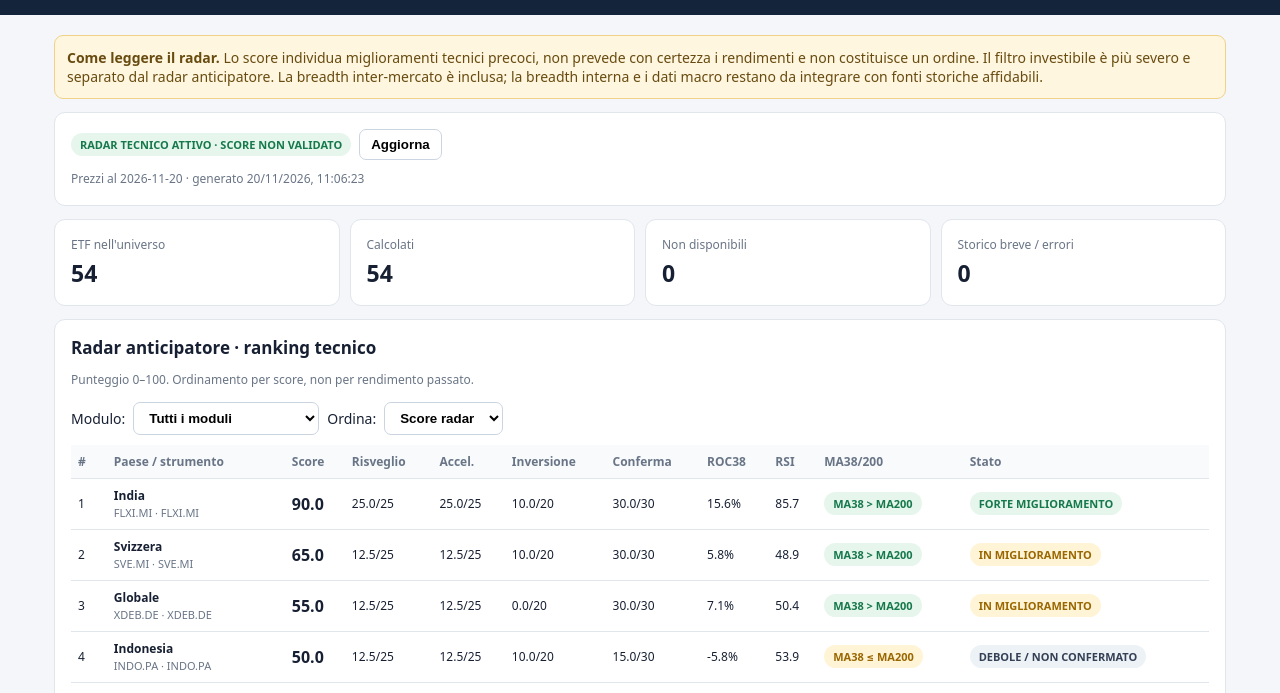
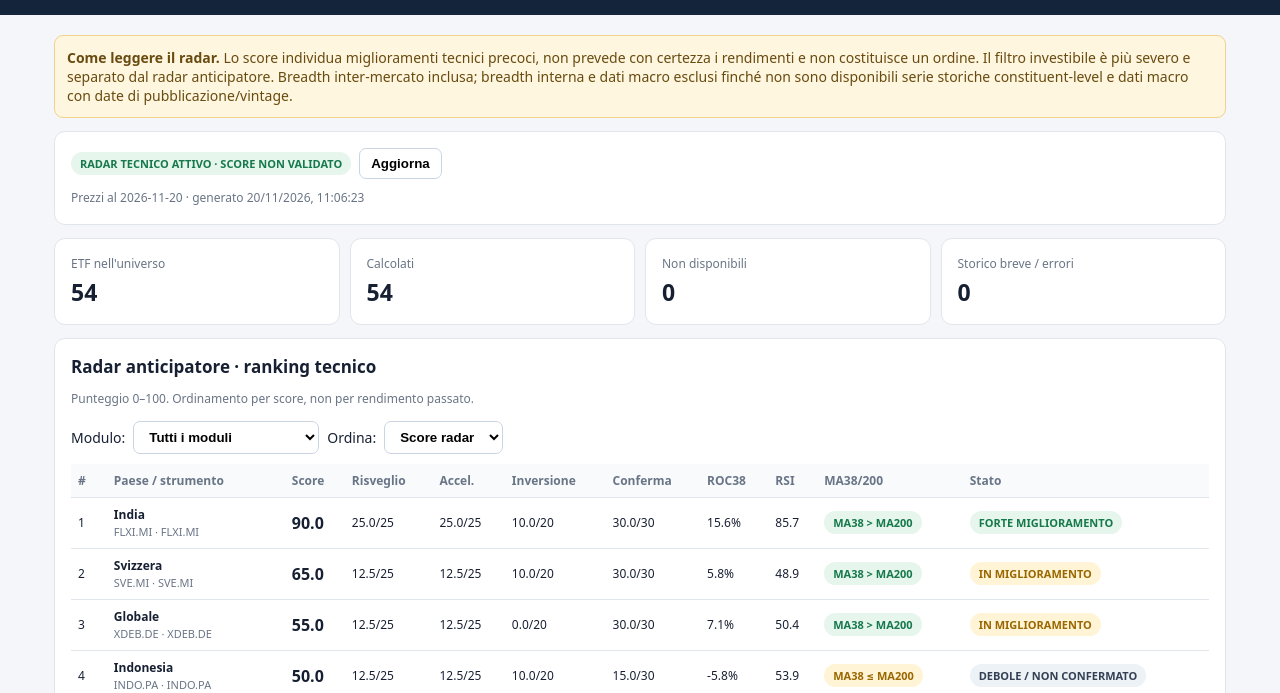
Before and after one commit to Giorgiogoldoni/geografiachatgpt, a plain HTML site: page radar-predittivo.html in a window 1280 px wide. Shown: the part 70-763 px from the top of the page. Drawn offline with Linux system fonts and the light colour scheme.

Commit message:
Clarify forward return labels and data limitations

```diff
--- a/radar-predittivo.html
+++ b/radar-predittivo.html
@@ -18,7 +18,7 @@ h1{font-size:21px;margin:0}h2{font-size:17px;margin:0 0 10px}.muted{color:var(--
 </style></head><body>
 <header><div><h1>🔭 RADAR PREDITTIVO</h1><div style="font-size:12px;color:#c7d3e2;margin-top:4px">GeografiaChatGPT · modulo tecnico indipendente</div></div><nav><a class="headlink" href="./index.html">← Torna a GeografiaChatGPT</a></nav></header>
 <main class="wrap">
-<div class="notice"><b>Come leggere il radar.</b> Lo score individua miglioramenti tecnici precoci, non prevede con certezza i rendimenti e non costituisce un ordine. Il filtro investibile è più severo e separato dal radar anticipatore. La breadth inter-mercato è inclusa; la breadth interna e i dati macro restano da integrare con fonti storiche affidabili.</div>
+<div class="notice"><b>Come leggere il radar.</b> Lo score individua miglioramenti tecnici precoci, non prevede con certezza i rendimenti e non costituisce un ordine. Il filtro investibile è più severo e separato dal radar anticipatore. Breadth inter-mercato inclusa; breadth interna e dati macro esclusi finché non sono disponibili serie storiche constituent-level e dati macro con date di pubblicazione/vintage.</div>
 <section class="card"><div class="controls"><span id="status" class="pill warn">Caricamento motore…</span><button id="reload">Aggiorna</button></div><div class="muted" id="updated">Attendo il primo aggiornamento automatico.</div></section>
 <section class="metrics" id="metrics"></section>
 <section class="card"><h2>Radar anticipatore · ranking tecnico</h2><p class="muted">Punteggio 0–100. Ordinamento per score, non per rendimento passato.</p><div class="controls"><label for="module">Modulo:</label><select id="module"><option value="">Tutti i moduli</option></select><label for="sort">Ordina:</label><select id="sort"><option value="score">Score radar</option><option value="roc38">ROC 38</option><option value="roc126">ROC 126</option></select></div><div class="scroll" id="ranking"></div></section>
@@ -54,8 +54,8 @@ function render(){
  document.getElementById("breadth").innerHTML=Object.keys(breadth).length?'<table><thead><tr><th>Modulo</th><th>Mercati</th><th>Sopra MA50</th><th>Sopra MA200</th><th>Avanzanti 1m</th><th>ROC21 mediano</th></tr></thead><tbody>'+Object.entries(breadth).sort((a,b)=>a[0].localeCompare(b[0])).map(([k,x])=>'<tr><td><b>'+esc(k)+'</b></td><td>'+x.markets+'</td><td>'+pct(x.above_ma50_pct)+'</td><td>'+pct(x.above_ma200_pct)+'</td><td>'+pct(x.advancers_1m_pct)+'</td><td>'+n(x.median_roc21)+'%</td></tr>').join("")+'</tbody></table>':'<p class="muted">Breadth non ancora disponibile.</p>';
  const v=d.validation||{};
  if(v.benchmark_equal_weight){
-  const make=(obj)=>'<h3>'+esc(obj.label)+'</h3><table><thead><tr><th>Orizzonte</th><th>Rendimento medio mensile</th><th>Mediana</th><th>Mesi positivi</th><th>Mesi</th></tr></thead><tbody>'+["1m","3m","6m"].map(h=>'<tr><td>'+h+'</td><td>'+pct(obj[h]?.mean_return)+'</td><td>'+pct(obj[h]?.median_return)+'</td><td>'+pct(obj[h]?.hit_rate)+'</td><td>'+obj[h]?.observations+'</td></tr>').join("")+'</tbody></table>';
-  document.getElementById("validation").innerHTML=pill(v.status||"ESPLORATIVO","warn")+'<p>'+esc(v.months??0)+' mesi analizzati · '+esc(v.observations??0)+' osservazioni ETF-mese · prima data '+esc(v.out_of_sample_from||"—")+'.</p>'+make(v.benchmark_equal_weight)+make(v.oos_score_ge_65)+make(v.walk_forward_rolling_percentile)+'<p class="muted">Soglia adattiva: '+esc(v.rolling_threshold?.rule||"non disponibile")+' Ultima soglia: '+n(v.rolling_threshold?.last?.threshold)+'</p><p class="muted">'+esc(v.breadth_note||"")+'</p><p class="muted">'+esc(v.method||"")+'</p>';
+  const make=(obj)=>'<h3>'+esc(obj.label)+'</h3><table><thead><tr><th>Orizzonte</th><th>Rendimento medio forward</th><th>Mediana</th><th>Mesi positivi</th><th>Mesi</th></tr></thead><tbody>'+["1m","3m","6m"].map(h=>'<tr><td>'+h+'</td><td>'+pct(obj[h]?.mean_return)+'</td><td>'+pct(obj[h]?.median_return)+'</td><td>'+pct(obj[h]?.hit_rate)+'</td><td>'+obj[h]?.observations+'</td></tr>').join("")+'</tbody></table>';
+  document.getElementById("validation").innerHTML=pill(v.status||"ESPLORATIVO","warn")+'<p>'+esc(v.months??0)+' mesi analizzati · '+esc(v.observations??0)+' osservazioni ETF-mese · prima data '+esc(v.out_of_sample_from||"—")+'.</p>'+make(v.benchmark_equal_weight)+make(v.oos_score_ge_65)+make(v.walk_forward_rolling_percentile)+'<p class="muted">Soglia adattiva (calcolata solo sui mesi precedenti): '+esc(v.rolling_threshold?.rule||"non disponibile")+' Ultima soglia: '+n(v.rolling_threshold?.last?.threshold)+'</p><p class="muted">'+esc(v.breadth_note||"")+'</p><p class="muted">'+esc(v.method||"")+'</p>';
  }else document.getElementById("validation").textContent=v.note||"Validazione non ancora disponibile.";
  document.getElementById("universe").innerHTML='<table><thead><tr><th>Paese</th><th>Ticker</th><th>Simbolo dati</th><th>Stato</th><th>Dettaglio</th></tr></thead><tbody>'+(d.universe||[]).map(x=>'<tr><td>'+esc(x.geography||x.name)+'</td><td>'+esc(x.ticker)+'</td><td>'+esc(x.symbol)+'</td><td>'+pill(x.status,x.status==="CALCOLATO"?"ok":x.status==="DATI NON DISPONIBILI"?"bad":"warn")+'</td><td>'+esc(x.error||((x.observations??"")+" osservazioni"))+'</td></tr>').join("")+'</tbody></table>';
  document.getElementById("limitations").innerHTML=(d.method.limitations||[]).map(x=>'<li>'+esc(x)+'</li>').join("");
```
